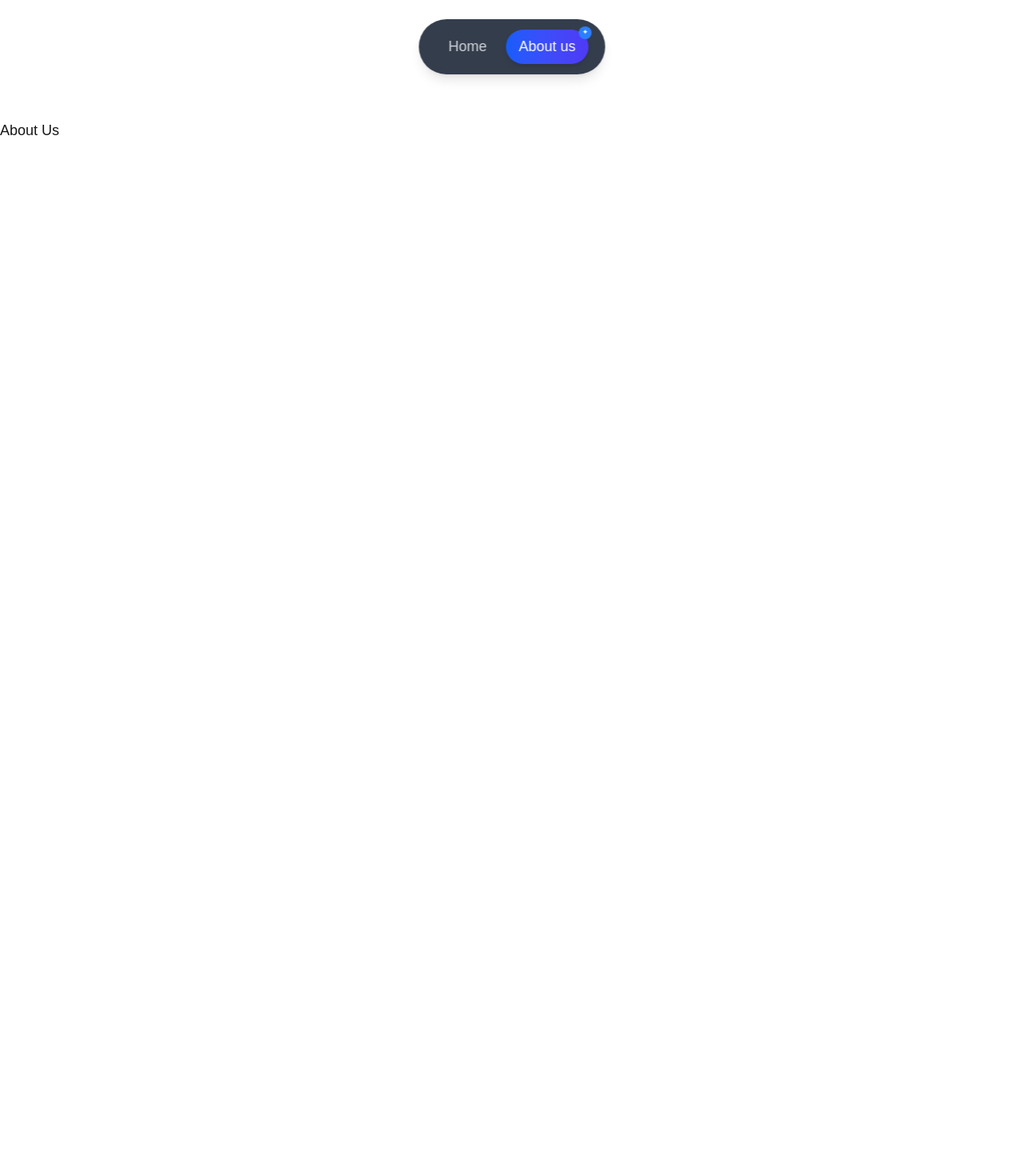
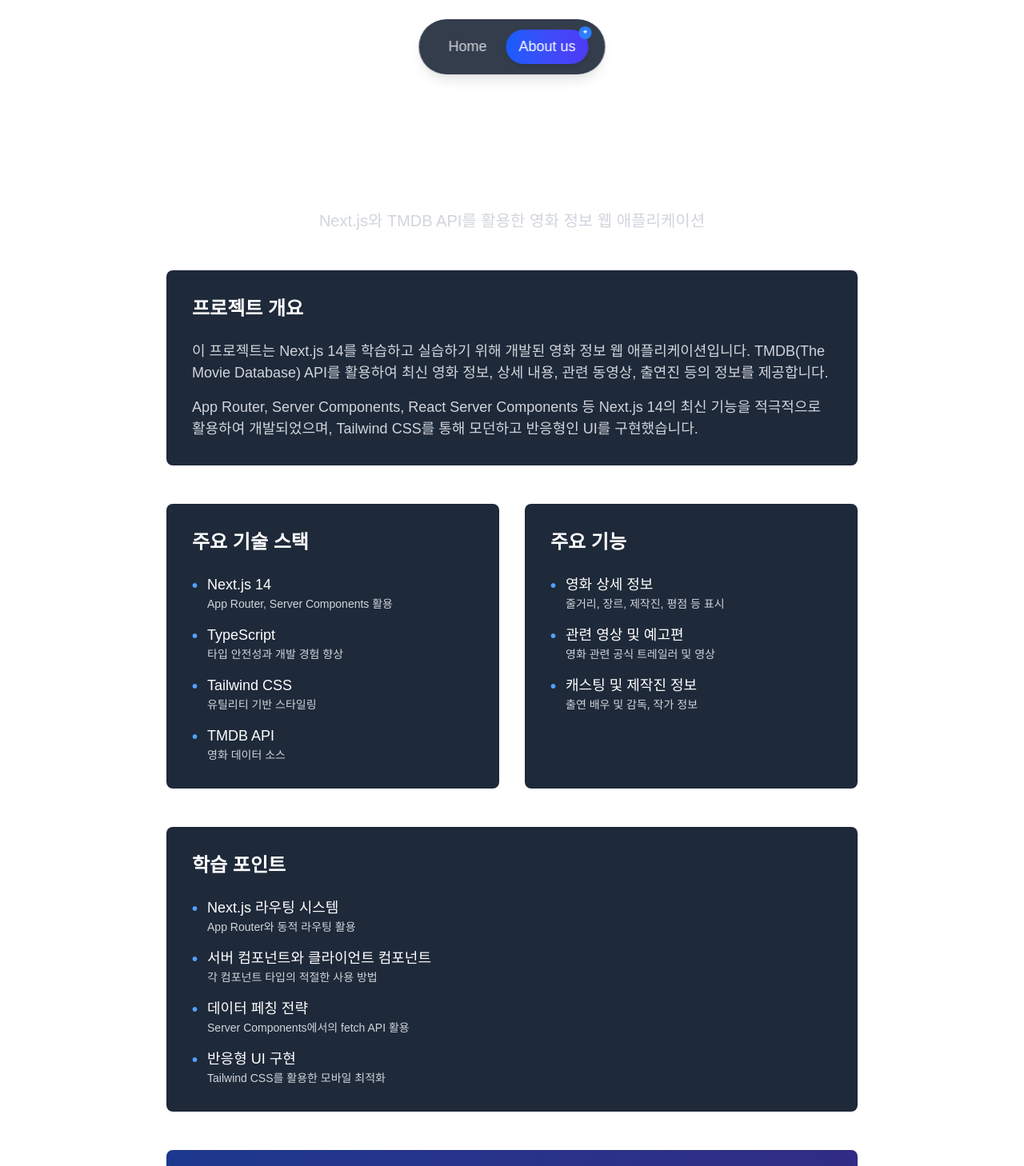
Before and after one commit to jskinn96/NextJsStudy, a Next.js app: page /AboutUs in a window 1280 px wide. Shown: the top 1458 px of the page at 80% size. Before the commit the page ends 800 px from the top, so only its background shows below. Built offline with nearby package versions, Linux system fonts and the light colour scheme.

Commit message:
Feat: aboutUs 페이지 추가 및 영화상세정보 탭 기능 개선
FEAT: aboutUs 페이지 추가 및 영화상세정보 탭 기능 개선

```diff
--- a/src/app/AboutUs/page.tsx
+++ b/src/app/AboutUs/page.tsx
@@ -1,15 +1,134 @@
-import { Metadata } from "next";
+'use client';
 
-export const metadata: Metadata = {
-    title: "About us"
-};
+import Image from 'next/image';
 
+export default function AboutUs() {
+    return (
+        <div className="max-w-4xl mx-auto px-4 py-12">
+            <div className="text-center mb-12">
+                <h1 className="text-4xl font-bold mb-6 text-white">NextJS 영화 정보 프로젝트</h1>
+                <p className="text-xl text-gray-300">
+                    Next.js와 TMDB API를 활용한 영화 정보 웹 애플리케이션
+                </p>
+            </div>
 
-export default async function AboutUs() {
+            <div className="bg-gray-800 rounded-lg p-8 mb-12">
+                <h2 className="text-2xl font-bold mb-6 text-white">프로젝트 개요</h2>
+                <p className="text-gray-300 mb-4">
+                    이 프로젝트는 Next.js 14를 학습하고 실습하기 위해 개발된 영화 정보 웹 애플리케이션입니다.
+                    TMDB(The Movie Database) API를 활용하여 최신 영화 정보, 상세 내용, 관련 동영상, 출연진 등의
+                    정보를 제공합니다.
+                </p>
+                <p className="text-gray-300">
+                    App Router, Server Components, React Server Components 등 Next.js 14의 최신 기능을
+                    적극적으로 활용하여 개발되었으며, Tailwind CSS를 통해 모던하고 반응형인 UI를 구현했습니다.
+                </p>
+            </div>
 
-    return (
-        <div>
-            <h1>About Us</h1>
+            <div className="grid md:grid-cols-2 gap-8 mb-12">
+                <div className="bg-gray-800 rounded-lg p-8">
+                    <h2 className="text-2xl font-bold mb-6 text-white">주요 기술 스택</h2>
+                    <ul className="space-y-4 text-gray-300">
+                        <li className="flex items-start gap-3">
+                            <span className="text-blue-400 font-bold text-xl">•</span>
+                            <div>
+                                <p className="font-medium text-white">Next.js 14</p>
+                                <p className="text-sm">App Router, Server Components 활용</p>
+                            </div>
+                        </li>
+                        <li className="flex items-start gap-3">
+                            <span className="text-blue-400 font-bold text-xl">•</span>
+                            <div>
+                                <p className="font-medium text-white">TypeScript</p>
+                                <p className="text-sm">타입 안전성과 개발 경험 향상</p>
+                            </div>
+                        </li>
+                        <li className="flex items-start gap-3">
+                            <span className="text-blue-400 font-bold text-xl">•</span>
+                            <div>
+                                <p className="font-medium text-white">Tailwind CSS</p>
+                                <p className="text-sm">유틸리티 기반 스타일링</p>
+                            </div>
+                        </li>
+                        <li className="flex items-start gap-3">
+                            <span className="text-blue-400 font-bold text-xl">•</span>
+                            <div>
+                                <p className="font-medium text-white">TMDB API</p>
+                                <p className="text-sm">영화 데이터 소스</p>
+                            </div>
+                        </li>
+                    </ul>
+                </div>
+
+                <div className="bg-gray-800 rounded-lg p-8">
+                    <h2 className="text-2xl font-bold mb-6 text-white">주요 기능</h2>
+                    <ul className="space-y-4 text-gray-300">
+                        <li className="flex items-start gap-3">
+                            <span className="text-blue-400 font-bold text-xl">•</span>
+                            <div>
+                                <p className="font-medium text-white">영화 상세 정보</p>
+                                <p className="text-sm">줄거리, 장르, 제작진, 평점 등 표시</p>
+                            </div>
+                        </li>
+                        <li className="flex items-start gap-3">
+                            <span className="text-blue-400 font-bold text-xl">•</span>
+                            <div>
+                                <p className="font-medium text-white">관련 영상 및 예고편</p>
+                                <p className="text-sm">영화 관련 공식 트레일러 및 영상</p>
+                            </div>
+                        </li>
+                        <li className="flex items-start gap-3">
+                            <span className="text-blue-400 font-bold text-xl">•</span>
+                            <div>
+                                <p className="font-medium text-white">캐스팅 및 제작진 정보</p>
+                                <p className="text-sm">출연 배우 및 감독, 작가 정보</p>
+                            </div>
+                        </li>
+                    </ul>
+                </div>
+            </div>
+
+            <div className="bg-gray-800 rounded-lg p-8 mb-12">
+                <h2 className="text-2xl font-bold mb-6 text-white">학습 포인트</h2>
+                <ul className="space-y-4 text-gray-300">
+                    <li className="flex items-start gap-3">
+                        <span className="text-blue-400 font-bold text-xl">•</span>
+                        <div>
+                            <p className="font-medium text-white">Next.js 라우팅 시스템</p>
+                            <p className="text-sm">App Router와 동적 라우팅 활용</p>
+                        </div>
+                    </li>
+                    <li className="flex items-start gap-3">
+                        <span className="text-blue-400 font-bold text-xl">•</span>
+                        <div>
+                            <p className="font-medium text-white">서버 컴포넌트와 클라이언트 컴포넌트</p>
+                            <p className="text-sm">각 컴포넌트 타입의 적절한 사용 방법</p>
+                        </div>
+                    </li>
+                    <li className="flex items-start gap-3">
+                        <span className="text-blue-400 font-bold text-xl">•</span>
+                        <div>
+                            <p className="font-medium text-white">데이터 페칭 전략</p>
+                            <p className="text-sm">Server Components에서의 fetch API 활용</p>
+                        </div>
+                    </li>
+                    <li className="flex items-start gap-3">
+                        <span className="text-blue-400 font-bold text-xl">•</span>
+                        <div>
+                            <p className="font-medium text-white">반응형 UI 구현</p>
+                            <p className="text-sm">Tailwind CSS를 활용한 모바일 최적화</p>
+                        </div>
+                    </li>
+                </ul>
+            </div>
+
+            <div className="bg-gradient-to-r from-blue-900 to-indigo-900 rounded-lg p-8 text-center">
+                <h2 className="text-2xl font-bold mb-4 text-white">Next.js 학습 프로젝트</h2>
+                <p className="text-gray-200 mb-6">
+                    이 프로젝트는 Next.js 14의 주요 기능을 실습하고 이해하기 위한 학습 목적으로 개발되었습니다.
+                    실제 영화 정보는 TMDB API를 통해 제공되며, 이는 비상업적 용도로만 사용됩니다.
+                </p>
+            </div>
         </div>
     );
 }
--- a/src/components/MovieNavigation.tsx
+++ b/src/components/MovieNavigation.tsx
@@ -2,20 +2,23 @@
 
 import Link from 'next/link';
 import { usePathname } from 'next/navigation';
+import { useState } from 'react';
 
 interface NavItemProps {
     href: string;
     isActive: boolean;
     label: string;
+    onClick?: () => void;
 }
 
 // 공통 네비게이션 아이템 컴포넌트
-function NavItem({ href, isActive, label }: NavItemProps) {
+function NavItem({ href, isActive, label, onClick }: NavItemProps) {
     return (
-        <li>
+        <li className="w-full">
             <Link
                 href={href}
-                className={`inline-block py-3 px-2 relative ${isActive ? 'text-white font-medium' : 'text-gray-400 hover:text-gray-200'}`}
+                onClick={onClick}
+                className={`inline-block py-3 px-2 relative w-full ${isActive ? 'text-white font-medium' : 'text-gray-400 hover:text-gray-200'}`}
             >
                 {label}
                 {isActive && (
@@ -33,6 +36,7 @@ interface MovieNavigationProps {
 export default function MovieNavigation({ movieId }: MovieNavigationProps) {
 
     const pathname = usePathname();
+    const [isMenuOpen, setIsMenuOpen] = useState(false);
 
     // 네비게이션 항목 정의
     const navItems = [
@@ -58,13 +62,68 @@ export default function MovieNavigation({ movieId }: MovieNavigationProps) {
         }
     ];
 
+    // 햄버거 메뉴 토글
+    const toggleMenu = () => {
+        setIsMenuOpen(!isMenuOpen);
+    };
+
+    // 메뉴 항목 클릭 시 메뉴 닫기
+    const handleItemClick = () => {
+        if (isMenuOpen) {
+            setIsMenuOpen(false);
+        }
+    };
+
+    // 현재 활성화된 항목 찾기
+    const activeItem = navItems.find(item => item.isActive);
+    const activeLabel = activeItem ? activeItem.label : 'Navigation';
+
     return (
-        <nav className="w-full border-b border-gray-700 mb-8">
-            <ul className="flex gap-8 px-2">
-                {navItems.map((item, index) => (
-                    <NavItem key={index} {...item} />
-                ))}
-            </ul>
+        <nav className="w-full border-b border-gray-700 mb-8 relative">
+            {/* 데스크탑 메뉴 */}
+            <div className="hidden md:block">
+                <ul className="flex gap-8 px-2">
+                    {navItems.map((item, index) => (
+                        <NavItem key={index} {...item} />
+                    ))}
+                </ul>
+            </div>
+
+            {/* 모바일 메뉴 */}
+            <div className="md:hidden">
+                <div
+                    className="flex items-center justify-between py-3 px-2 cursor-pointer"
+                    onClick={toggleMenu}
+                >
+                    <span className={`font-medium ${activeItem ? 'text-white' : 'text-gray-400'}`}>
+                        {activeLabel}
+                    </span>
+                    <div className="text-gray-400">
+                        <svg
+                            xmlns="http://www.w3.org/2000/svg"
+                            className={`h-5 w-5 transition-transform ${isMenuOpen ? 'transform rotate-180' : ''}`}
+                            fill="none"
+                            viewBox="0 0 24 24"
+                            stroke="currentColor"
+                        >
+                            <path strokeLinecap="round" strokeLinejoin="round" strokeWidth={2} d="M19 9l-7 7-7-7" />
+                        </svg>
+                    </div>
+                </div>
+
+                {/* 드롭다운 메뉴 */}
+                {isMenuOpen && (
+                    <ul className="absolute z-10 w-full bg-gray-900 border border-gray-700 rounded-b-md shadow-lg py-1">
+                        {navItems.map((item, index) => (
+                            <NavItem
+                                key={index}
+                                {...item}
+                                onClick={handleItemClick}
+                            />
+                        ))}
+                    </ul>
+                )}
+            </div>
         </nav>
     );
 }
```
